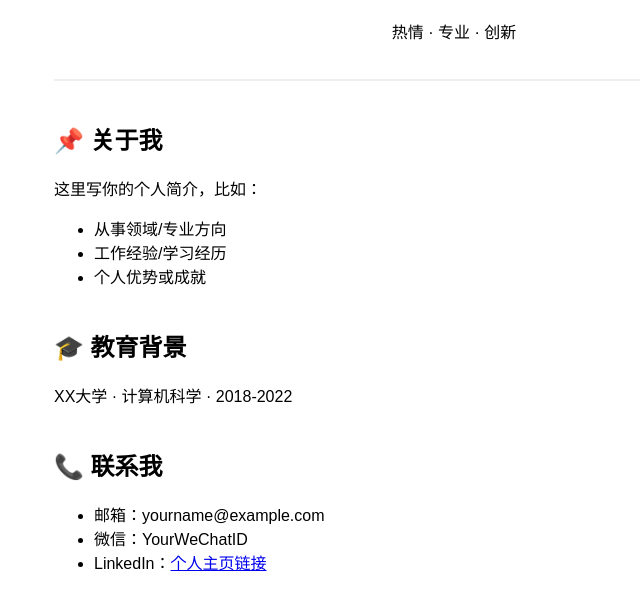
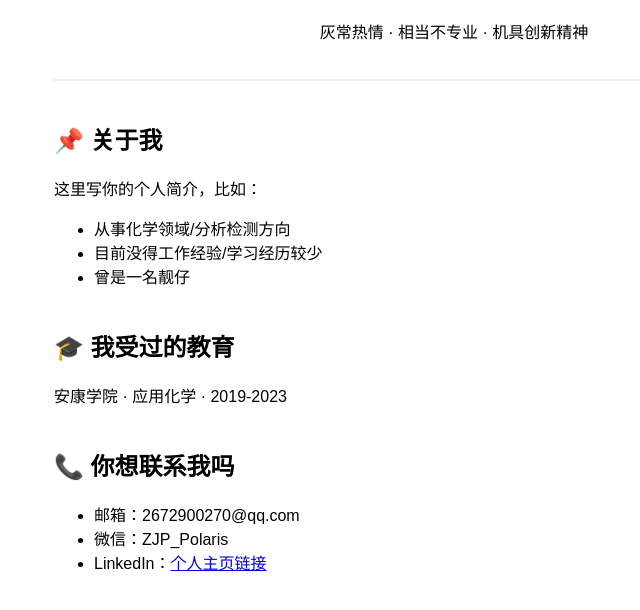
Before and after one commit to Zhang2024303110032/zhang2024303110032.github.io, a plain HTML site: page index.html in a window 1280 px wide. Shown: the part 90-700 px from the top of the page, without its empty margins (186-826 px from the left). Drawn offline with Linux system fonts and the light colour scheme.

Commit message:
添加个人主页

```diff
--- a/index.html
+++ b/index.html
@@ -1,7 +1,7 @@
 <!DOCTYPE html>
 <html>
 <head>
-    <title>张泾平的个人主页</title>
+    <title>张泾平OlderPing的个人主页</title>
     <style>
         body { font-family: Arial, sans-serif; max-width: 800px; margin: 0 auto; padding: 20px; }
         .header { text-align: center; border-bottom: 2px solid #eee; padding-bottom: 20px; }
@@ -12,29 +12,29 @@
 <body>
     <div class="header">
         <h1>张泾平</h1>
-        <p>热情 · 专业 · 创新</p>
+        <p>灰常热情 · 相当不专业 · 机具创新精神</p>
     </div>
 
     <div class="section">
         <h2>📌 关于我</h2>
         <p>这里写你的个人简介，比如：</p>
         <ul>
-            <li>从事领域/专业方向</li>
-            <li>工作经验/学习经历</li>
-            <li>个人优势或成就</li>
+            <li>从事化学领域/分析检测方向</li>
+            <li>目前没得工作经验/学习经历较少</li>
+            <li>曾是一名靓仔</li>
         </ul>
     </div>
 
     <div class="section">
-        <h2>🎓 教育背景</h2>
-        <p>XX大学 · 计算机科学 · 2018-2022</p>
+        <h2>🎓 我受过的教育</h2>
+        <p>安康学院 · 应用化学 · 2019-2023</p>
     </div>
 
     <div class="section">
-        <h2>📞 联系我</h2>
+        <h2>📞 你想联系我吗</h2>
         <ul>
-            <li>邮箱：yourname@example.com</li>
-            <li>微信：YourWeChatID</li>
+            <li>邮箱：2672900270@qq.com</li>
+            <li>微信：ZJP_Polaris</li>
             <li>LinkedIn：<a href="#">个人主页链接</a></li>
         </ul>
     </div>
```
